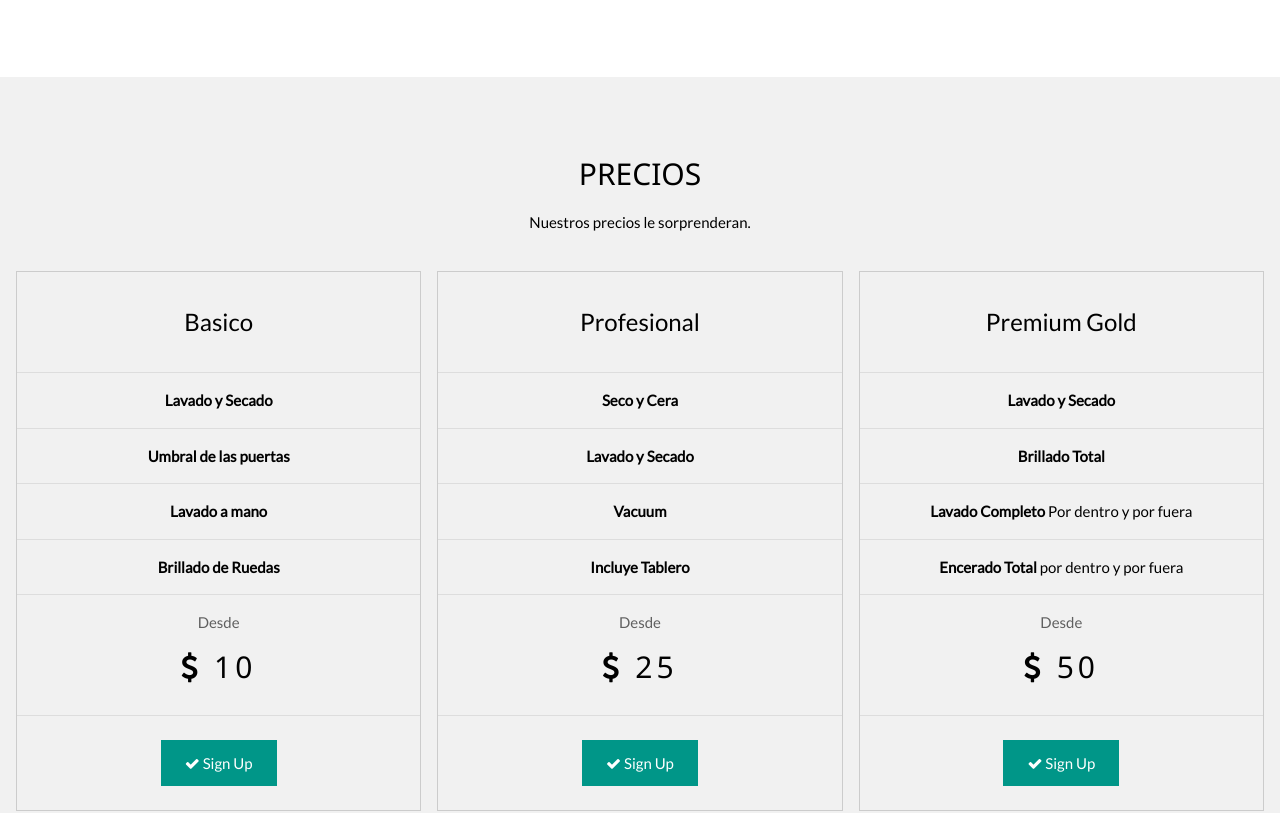
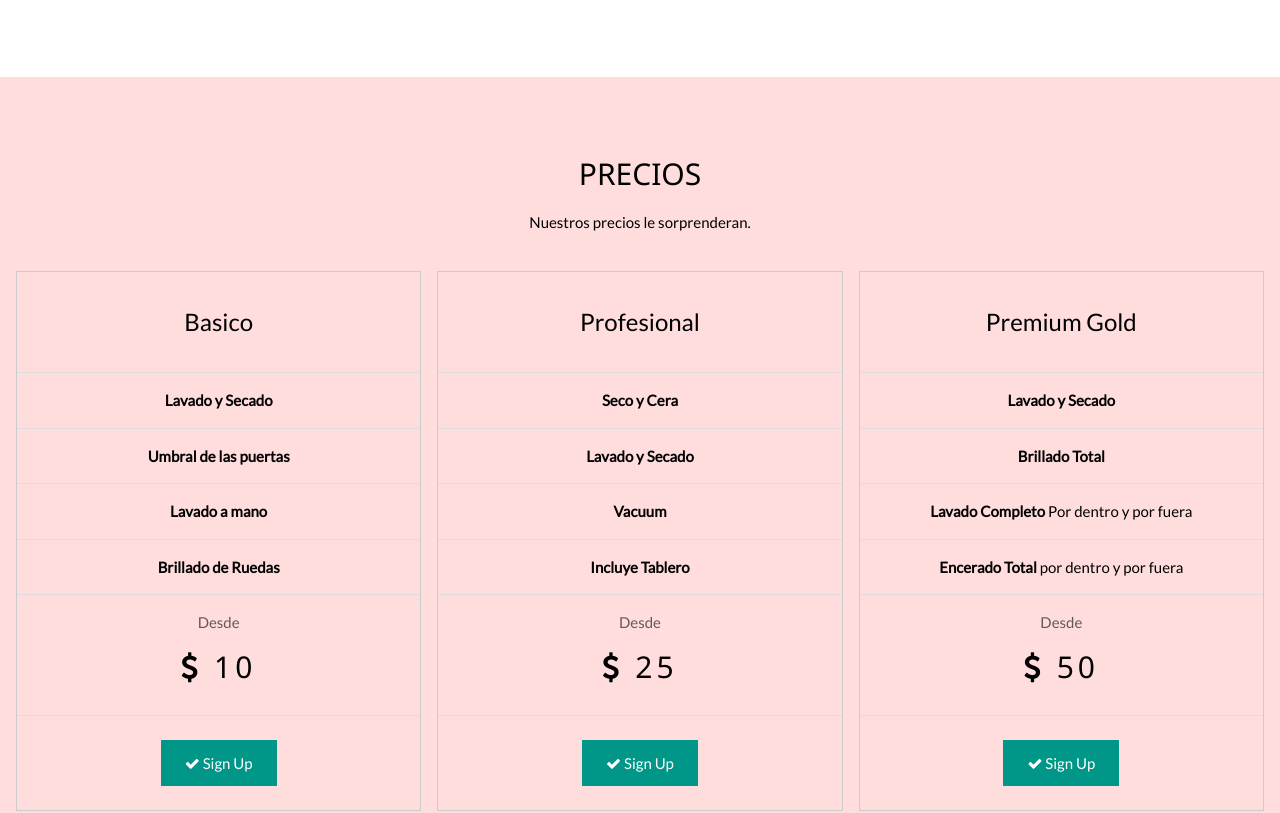
Before and after one commit to Sbartra/Car-Wash-Project-2, a plain HTML site: page index.html in a window 1280 px wide. Shown: the part 1595-2408 px from the top of the page. Drawn offline with nearby package versions, Linux system fonts and the light colour scheme.

Commit message:
Update index.html

```diff
--- a/index.html
+++ b/index.html
@@ -138,7 +138,7 @@ img {
   </div>
 
   <!-- Pricing Row -->
-<div class="w3-row-padding  w3-light-grey w3-center w3-padding-64" id="tour">
+<div class="w3-row-padding w3-pale-red w3-center w3-padding-64" id="tour">
         <h2>PRECIOS</h2>
         <p>Nuestros precios le sorprenderan.</p><br>
         <div class="w3-third w3-margin-bottom">
```
